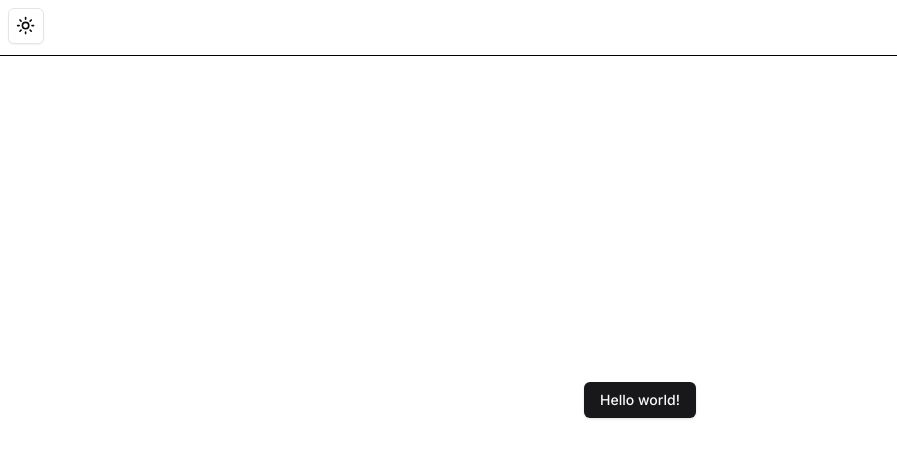
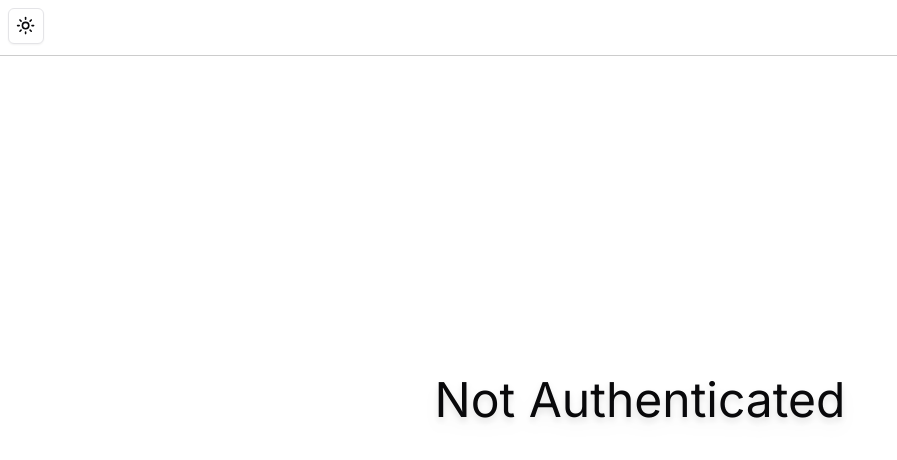
Before and after one commit to Sabir222/nextjs-auth, a Next.js app: page / in a window 1280 px wide. Shown: the top 460 px of the page, without its empty margins (0-897 px from the left). Built offline with nearby package versions, Linux system fonts and the light colour scheme.

Commit message:
adding navbar

```diff
--- a/app/page.tsx
+++ b/app/page.tsx
@@ -1,10 +1,10 @@
-import { Button } from "@/components/ui/button";
-
 export default function Home() {
   return (
     <main className="flex justify-center items-center h-full">
       <div>
-        <Button>Hello world!</Button>
+        <h1 className="drop-shadow-lg space-y-6 text-5xl text-center">
+          Not Authenticated
+        </h1>
       </div>
     </main>
   );
--- a/components/navbar/Navbar.tsx
+++ b/components/navbar/Navbar.tsx
@@ -2,7 +2,7 @@ import { ModeToggle } from "./Toggle";
 
 const NavBar = () => {
   return (
-    <nav className="fixed right-0 left-0 h-14  border-b-black dark:border-b-white/10 border-b-[0.5px] p-2">
+    <nav className="fixed right-0 left-0 h-14  border-b-black/20 dark:border-b-white/10 border-b-[0.5px] p-2">
       <main className="max-w-7xl mx-auto ">
         <ModeToggle />
       </main>
```
